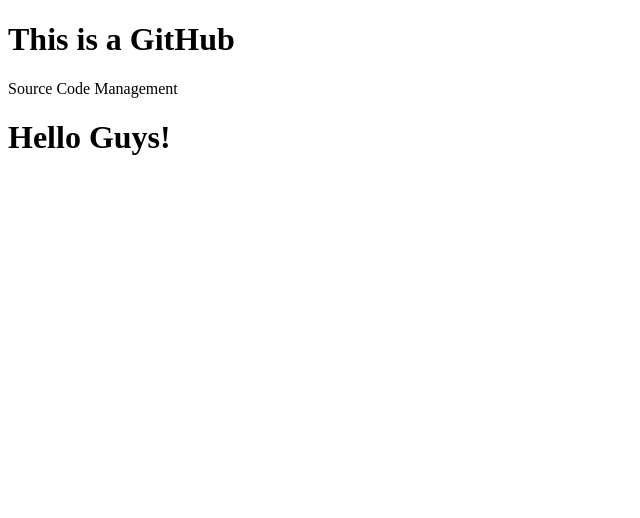
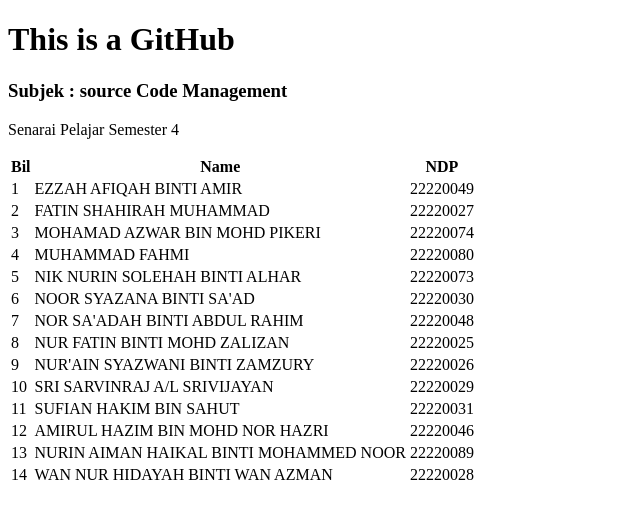
Before and after one commit to nanasya/amalifinal.io3, a plain HTML site: page index.html in a window 1280 px wide. Shown: the whole page, without its empty margins (0-640 px from the left). Drawn offline with Linux system fonts and the light colour scheme.

Commit message:
Create Table
Senarai nama pelajar

```diff
--- a/index.html
+++ b/index.html
@@ -8,7 +8,89 @@
 </head>
 <body>
     <h1>This is a GitHub</h1>
-    <p>Source Code Management</p>
-    <h1>Hello Guys!</h1>
+    <h3>Subjek : source Code Management</h3>
+    <p>Senarai Pelajar Semester 4</p>
+
+    <table>
+        <tr>
+            <th>Bil</th>
+            <th>Name</th>
+            <th>NDP</th>
+        </tr>
+        <tr>
+            <td>1</td>
+            <td>EZZAH AFIQAH BINTI AMIR</td>
+            <td>22220049</td>
+        </tr>
+        <tr>
+            <td>2</td>
+            <td>FATIN SHAHIRAH MUHAMMAD</td>
+            <td>22220027</td>
+        </tr>
+        <tr>
+            <td>3</td>
+            <td>MOHAMAD AZWAR BIN MOHD PIKERI</td>
+            <td>22220074</td>
+        </tr>
+        <tr>
+            <td>4</td>
+            <td>MUHAMMAD FAHMI</td>
+            <td>22220080</td>
+        </tr>
+        <tr>
+            <td>5</td>
+            <td>NIK NURIN SOLEHAH BINTI ALHAR</td>
+            <td>22220073</td>
+        </tr>
+        <tr>
+            <td>6</td>
+            <td>NOOR SYAZANA BINTI SA'AD</td>
+            <td>22220030</td>
+        </tr>
+        <tr>
+            <td>7</td>
+            <td>NOR SA'ADAH BINTI ABDUL RAHIM</td>
+            <td>22220048</td>
+        </tr>
+        <tr>
+            <td>8</td>
+            <td>NUR FATIN BINTI MOHD ZALIZAN</td>
+            <td>22220025</td>
+        </tr>
+        <tr>
+            <td>9</td>
+            <td>NUR'AIN SYAZWANI BINTI ZAMZURY</td>
+            <td>22220026</td>
+        </tr>
+        <tr>
+            <td>10</td>
+            <td>SRI SARVINRAJ A/L SRIVIJAYAN</td>
+            <td>22220029</td>
+        </tr>
+        <tr>
+            <td>11</td>
+            <td>SUFIAN HAKIM BIN SAHUT</td>
+            <td>22220031</td>
+        </tr>
+        <tr>
+            <td>12</td>
+            <td>AMIRUL HAZIM BIN MOHD NOR HAZRI</td>
+            <td>22220046</td>
+        </tr>
+        <tr>
+            <td>13</td>
+            <td>NURIN AIMAN HAIKAL BINTI MOHAMMED NOOR</td>
+            <td>22220089</td>
+        </tr>
+        <tr>
+            <td>14</td>
+            <td>WAN NUR HIDAYAH BINTI WAN AZMAN</td>
+            <td>22220028</td>
+        </tr>
+
+
+
+    </table>
+
 </body>
 </html>
```
